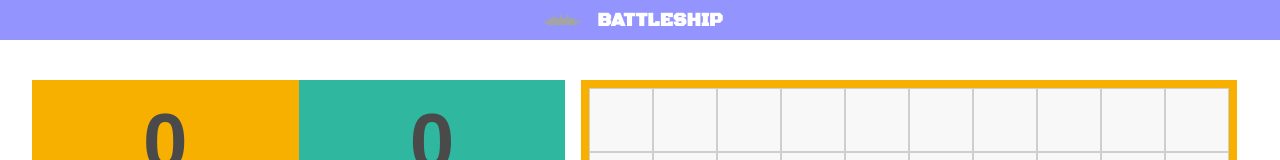
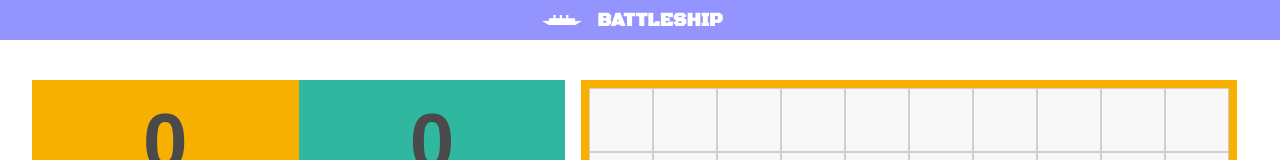
Before and after one commit to HashanWijesinghe/battleship, a React (Create React App) app: page / in a window 1280 px wide. Shown: the top 160 px of the page. Built offline with nearby package versions, Linux system fonts and the light colour scheme.

Commit message:
refactor: game slice & add game service & favicon

```diff
--- a/src/components/AppBar.tsx
+++ b/src/components/AppBar.tsx
@@ -25,18 +25,11 @@ const Header = styled.h4`
   @media only screen and (min-width: ${ViewportWidthBreakpoints.tabletMin}) and (max-width: ${ViewportWidthBreakpoints.tabletMax}) {
     font-size: 2em;
   }
-  @media only screen and (min-width: ${ViewportWidthBreakpoints.desktopMin}) {
-  }
 `;
 
 const AppBar: FC = () => (
   <Container>
-    <img
-      src={Battleship}
-      alt="battleship"
-      width={40}
-      style={{ color: 'white' }}
-    />
+    <img src={Battleship} alt="battleship" width={40} />
     <Header>{strings.battleship.toUpperCase()}</Header>
   </Container>
 );
--- /dev/null
+++ b/src/services/gameServices.ts
@@ -0,0 +1,19 @@
+/* eslint-disable import/prefer-default-export */
+import { ShipLayout } from '@src/shared/types';
+
+export const checkIsHit = (
+  shipLayouts: ShipLayout[],
+  target: [row: number, column: number]
+): { isHit: boolean; ship: string } => {
+  let isHit = false;
+  let ship = '';
+
+  shipLayouts.forEach((layout) => {
+    if (JSON.stringify(layout.positions).includes(`${target}`)) {
+      isHit = true;
+      ship = layout.ship;
+    }
+  });
+
+  return { isHit, ship };
+};
--- a/src/store/gameSlice.ts
+++ b/src/store/gameSlice.ts
@@ -5,6 +5,7 @@ import type { PayloadAction } from '@reduxjs/toolkit';
 import strings from '@shared/strings';
 import mockData from '@src/mockData.json';
 import { GameState } from '@src/shared/types';
+import { checkIsHit } from '@src/services/gameServices';
 
 const initialState: GameState = {
   player1: {
@@ -28,26 +29,20 @@ const playerOneFire = (
   state: GameState,
   action: PayloadAction<[row: number, column: number]>
 ) => {
-  // check if its a hit
-  let isHit = false;
-  let ship = '';
-
-  state.player2.shipLayouts?.forEach((layout) => {
-    if (JSON.stringify(layout.positions).includes(`${action.payload}`)) {
-      isHit = true;
-      ship = layout.ship;
-    }
-  });
+  const { isHit, ship } = checkIsHit(
+    state.player2.shipLayouts || [],
+    action.payload
+  );
 
   // log shots
   state.player1.playerShots = [...state.player1.playerShots, action.payload];
 
-  // if hit increase score
+  // if its a hit then increase the score
   if (isHit) {
     state.player1.score = (state.player1.score || 0) + 1;
     state.player1.playerHits = [...state.player1.playerHits, action.payload];
 
-    // mark against ship
+    // mark hit against the ship
     state.player2.ownShipHits = {
       ...state.player2.ownShipHits,
       [ship]: (state.player2.ownShipHits[ship] || 0) + 1,
--- a/tsconfig.json
+++ b/tsconfig.json
@@ -24,7 +24,9 @@
       "@styles/*": ["./src/styles/*"],
       "@store/*": ["./src/store/*"],
       "@pages/*": ["./src/pages/*"],
-      "@layouts/*": ["./src/layouts/*"]
+      "@layouts/*": ["./src/layouts/*"],
+      "@animations/*": ["./src/animations/*"],
+      "@services/*": ["./src/services/*"]
     }
   },
   "include": ["src"]
```
Also changed, not shown: src/assets/Battleship Shape without BG.png, 1 other file (tests, documents, lock files or other folders).
